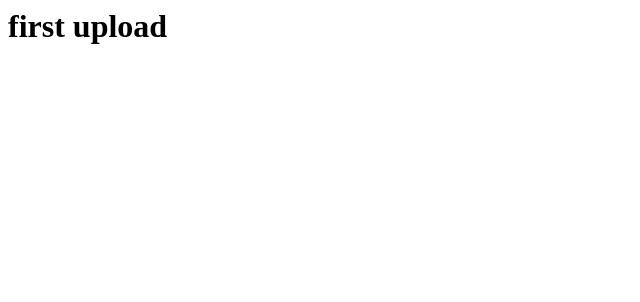
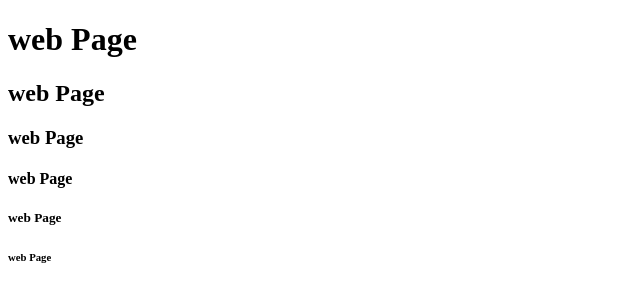
Before and after one commit to stWoogie/first, a plain HTML site: page index.html in a window 1280 px wide. Shown: the whole page, without its empty margins (0-640 px from the left). Drawn offline with Linux system fonts and the light colour scheme.

Commit message:
index.html 수저

```diff
--- a/index.html
+++ b/index.html
@@ -1 +1,18 @@
-<h1>first upload</h1>
+<!DOCTYPE html>
+<html lang="en">
+<head>
+    <meta charset="UTF-8">
+    <meta http-equiv="X-UA-Compatible" content="IE=edge">
+    <meta name="viewport" content="width=device-width, initial-scale=1.0">
+    <title>Document</title>
+</head>
+<body>
+    <h1>web Page</h1>
+    <h2>web Page</h2>
+    <h3>web Page</h3>
+    <h4>web Page</h4>
+    <h5>web Page</h5>
+    <h6>web Page</h6>
+
+</body>
+</html>
```
